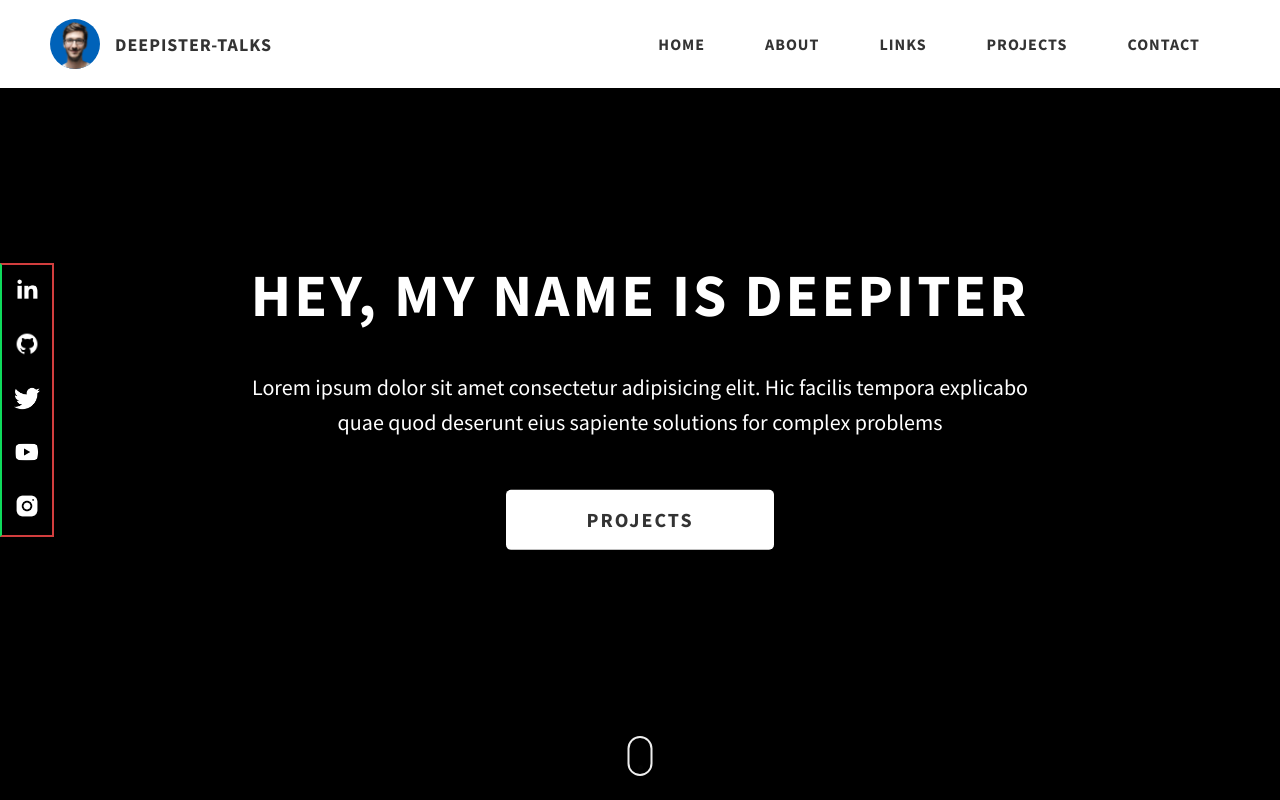
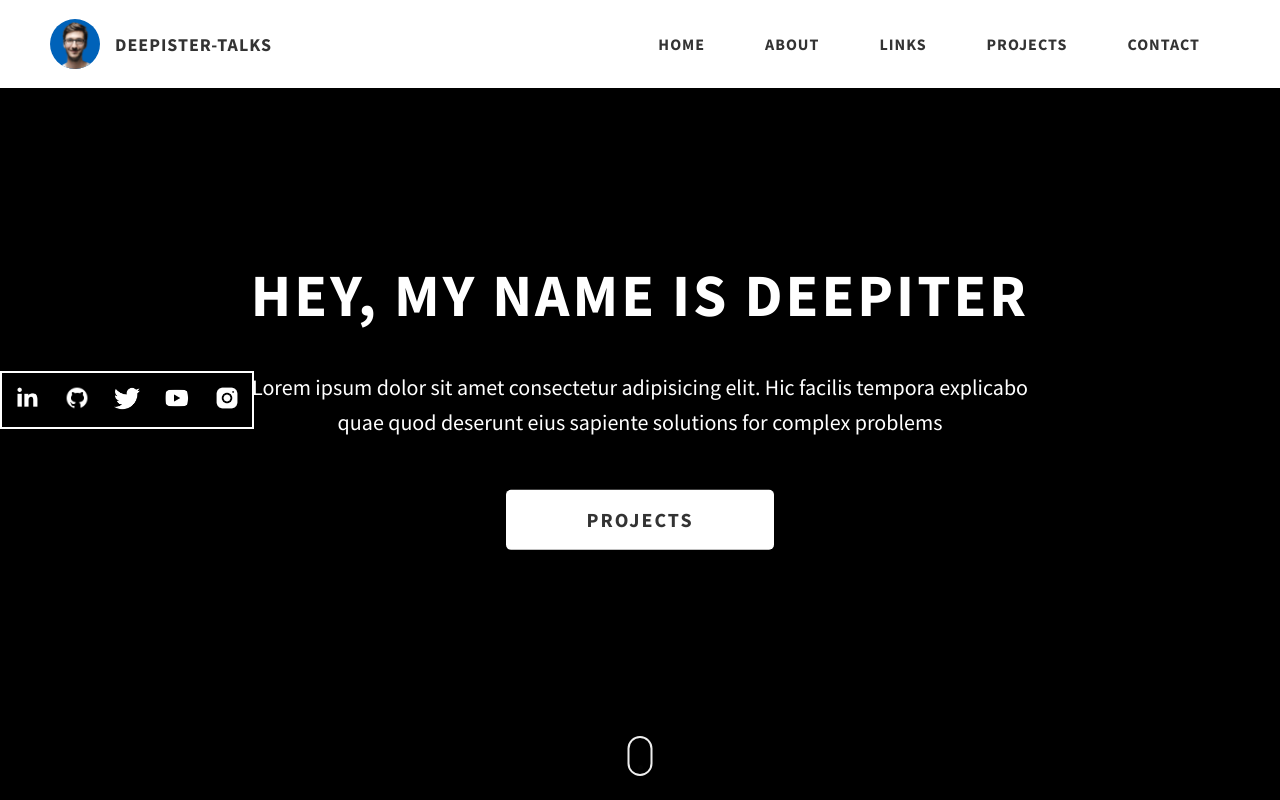
Before and after one commit to Deepi-pryor/DEEPI-WEBSITE, a website: page DEEPI-WEBSITE/index.html in a window 1280 px wide. Shown: the top 800 px of the page. Drawn offline with Linux system fonts and the light colour scheme.

Commit message:
home hero socials are now displaying with correct border colors

```diff
--- a/DEEPI-WEBSITE/css/style.css
+++ b/DEEPI-WEBSITE/css/style.css
@@ -199,10 +199,11 @@ textarea {
   .home-hero__socials {
     position: absolute;
     top: 50%;
-    border: 2px solid #d23e3e;
-    border-left: 2px solid #0eda5c;
+    border: 2px solid #ffffff;
+    border-left: 2px solid #ffffff;
     transform: translateY(-50%); }
-
+      .home-hero__socials {
+        display: flex; }
   .home-hero__mouse-scroll-cont {
     position: absolute;
     bottom: 3%;
```
